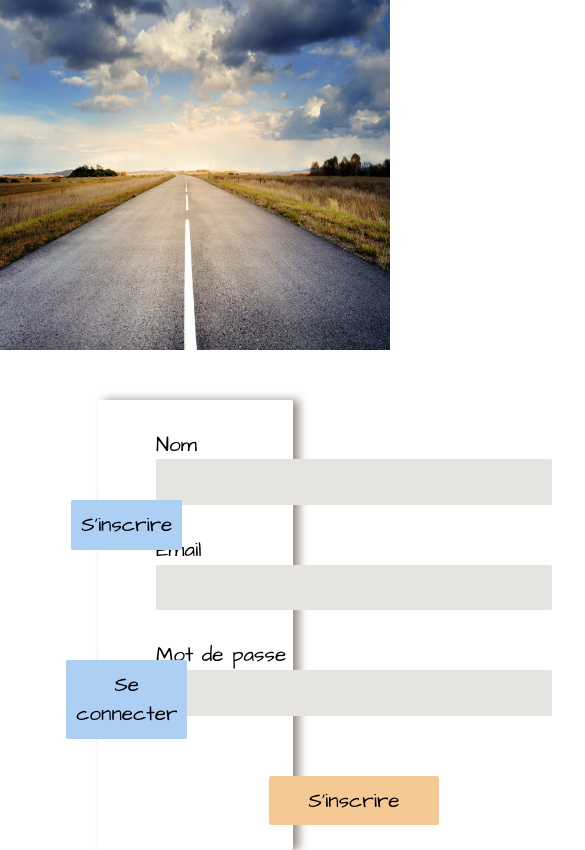
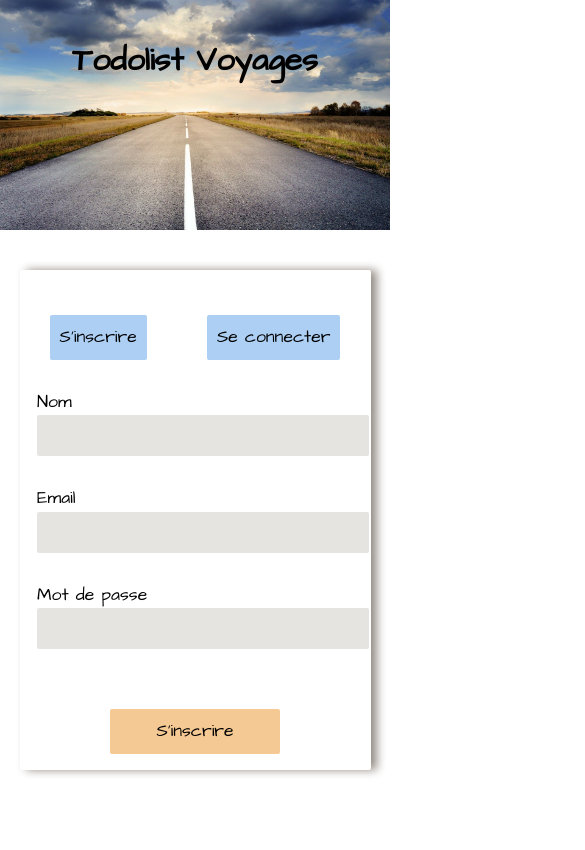
Before and after one commit to gwen31/TodoList-voyages, a React (Create React App) app in the folder frontend/: page / in a window 390 px wide. Shown: the top 850 px of the page, 585 px wide, since content can reach past the window. Built offline with nearby package versions, Linux system fonts and the light colour scheme.

Commit message:
css responsive

```diff
--- a/frontend/src/components/Header.jsx
+++ b/frontend/src/components/Header.jsx
@@ -4,7 +4,7 @@ const Header = () => {
 
     return (
         <div className="header">
-            <h1>Todolist Voyages</h1>
+            <h1 className= "title">Todolist Voyages</h1>
                 <img className="img-header"
                      src="assets/imgHeader1.jpg" alt="img voyages" height="350" width="100%"/>
         </div>
--- a/frontend/src/components/Navigation.jsx
+++ b/frontend/src/components/Navigation.jsx
@@ -11,17 +11,17 @@ const Navigation = () => {
                     <Nav>
                         <Nav.Item className="nav_link">
                         <NavLink to="/home"><img className="logo" src="/assets/home.png" alt="logo home" height="30" width="30"/>
-                            Accueil
+                            <span>Accueil</span>
                             </NavLink>
                         </Nav.Item>
                         <Nav.Item className="nav_link">
                         <NavLink to="/addLocation"><img className="logo" src="/assets/addForm.png" alt="logo home" height="30" width="30"/>
-                            Ajouter un lieu
+                            <span>Ajouter un lieu</span>
                             </NavLink>
                         </Nav.Item>
                         <Nav.Item className="nav_link">
                         <NavLink to="/"><img className="logo3" src="/assets/profil.png" alt="logo home" height="30" width="30"/>
-                            Déconnexion
+                            <span>Déconnexion</span>
                             </NavLink>
                         </Nav.Item>
                     </Nav>
--- a/frontend/src/styles/_setting.scss
+++ b/frontend/src/styles/_setting.scss
@@ -28,11 +28,7 @@ a {
     color: $black !important;
     font-size: 1.3rem;
 }
-h1 {
-    position: absolute;
-    margin-left: 750px;
-    margin-top: 20px;
-}
+
 h2 {
     text-align: center;
     margin-top: 40px;
--- a/frontend/src/styles/components/_Header.scss
+++ b/frontend/src/styles/components/_Header.scss
@@ -0,0 +1,30 @@
+.header {
+
+    width: 100%;
+
+    @media (max-width: 789px) {
+        width: 100%;
+
+      }
+
+    .title {
+        position: absolute;
+        text-align: center;
+        margin-top: 20px;
+        width: 100%;
+
+        @media (max-width: 789px) {
+            position: absolute;
+            width: 100%;
+            margin-top: 30px;
+            font-size: 2rem;
+          }
+    }
+    .img-header{
+        width: 100%;
+
+        @media (max-width: 789px) {
+            height: 230px;
+        }
+    }
+}
--- a/frontend/src/styles/components/_cardLocations.scss
+++ b/frontend/src/styles/components/_cardLocations.scss
@@ -7,10 +7,6 @@
     padding: 20px;
     width: 100%;
     height: 400px;
-
-
-
-
 
 }
 .card-location{
--- a/frontend/src/styles/components/_navigation.scss
+++ b/frontend/src/styles/components/_navigation.scss
@@ -1,18 +1,29 @@
+
 .navbar {
+   padding: 10px;
     background-color: $beige !important;
     height: 70px;
 
+    .nav_link{
+        margin-left: 20px;
+    }
     .logo {
-        margin-right: 20px;
+        margin-right: 10px;
+        margin-left: 60px;
 
-        img {
-            height: 10px;
+        @media (max-width: 789px) {
+            margin-left: 5px;
         }
         }
         .logo3{
-            margin-right: 20px;
-            margin-left: 1300px;
+            margin-right: 10px;
+            margin-left: 1200px;
+
+            @media (max-width: 789px) {
+                margin-left: 90px;
+            }
         }
+
 
     @media (max-width: 789px) {
         span {
@@ -29,12 +40,7 @@
 }
 
 .rs-navbar-default .rs-navbar-item:hover {
-    height: 70px;
-    background-color: mix($white, $blue, 54%) !important;
+
+    height: 50px;
+    background-color: mix($white, $beige, 54%) !important;
 }
-
-a {
-
-    font-size: 1.2rem;
-
-}
--- a/frontend/src/styles/components/_profil.scss
+++ b/frontend/src/styles/components/_profil.scss
@@ -9,6 +9,25 @@
     border-radius: 2px;
     box-shadow: 6px 0px 10px 0px  $darkGray;
 
+    @media (max-width: 789px) {
+        display: flex;
+        flex-direction: column;
+        width: 90%;
+        height: 500px;
+        margin-top: 40px;
+        font-size: 1.1rem;
+        margin-bottom: 20px;
+    }
+
+    @media screen and (min-width: 800px) and (max-width: 1040px) {
+        display: flex;
+        flex-direction: column;
+        width: 90%;
+        height: 500px;
+        margin-top: 40px;
+        font-size: 1.1rem;
+        margin-bottom: 20px;
+    }
 
     .form-container {
         display: flex;
@@ -17,11 +36,34 @@
         flex-direction: column;
        // border:blueviolet 2px solid;
 
-        button{
+       @media (max-width: 789px) {
+        display: flex;
+        flex-direction: row;
+        width: 100%;
+        margin-top: 40px;
+        margin-bottom: 20px;
+        justify-content: space-around;
+    }
+    @media screen and (min-width: 800px) and (max-width: 1040px) {
+        display: flex;
+        flex-direction: row;
+        width: 100%;
+        margin-top: 40px;
+        margin-bottom: 20px;
+        justify-content: space-around;
+    }
+
+        .button{
             padding: 10px;
             border-radius: 2px;
             margin-top: 100px;
 
+            @media (max-width: 789px) {
+                margin-top:5px ;
+            }
+            @media screen and (min-width: 800px) and (max-width: 1040px) {
+                margin-top:5px ;
+            }
         }
     }
 
@@ -34,6 +76,15 @@
         width: 100%;
       //border:blueviolet 2px solid;
 
+      @media (max-width: 789px) {
+        width: 90% ;
+        margin: auto;
+     }
+     @media screen and (min-width: 800px) and (max-width: 1040px) {
+        width: 50% ;
+        margin: auto;
+    }
+
       input{
           width: 380px;
           padding:8px;
@@ -42,6 +93,16 @@
           border: none;
           padding: 8px;
           background-color: $gray;
+
+          @media (max-width: 789px) {
+            width: 100% ;
+
+         }
+
+          @media (max-width: 789px) and (min-width: 1040px) {
+            width: 100% ;
+
+        }
       }
       .sign{
         padding: 10px;
@@ -51,6 +112,5 @@
         margin-top: 30px;
         background-color: $orange;
     }
-
     }
 }
```
